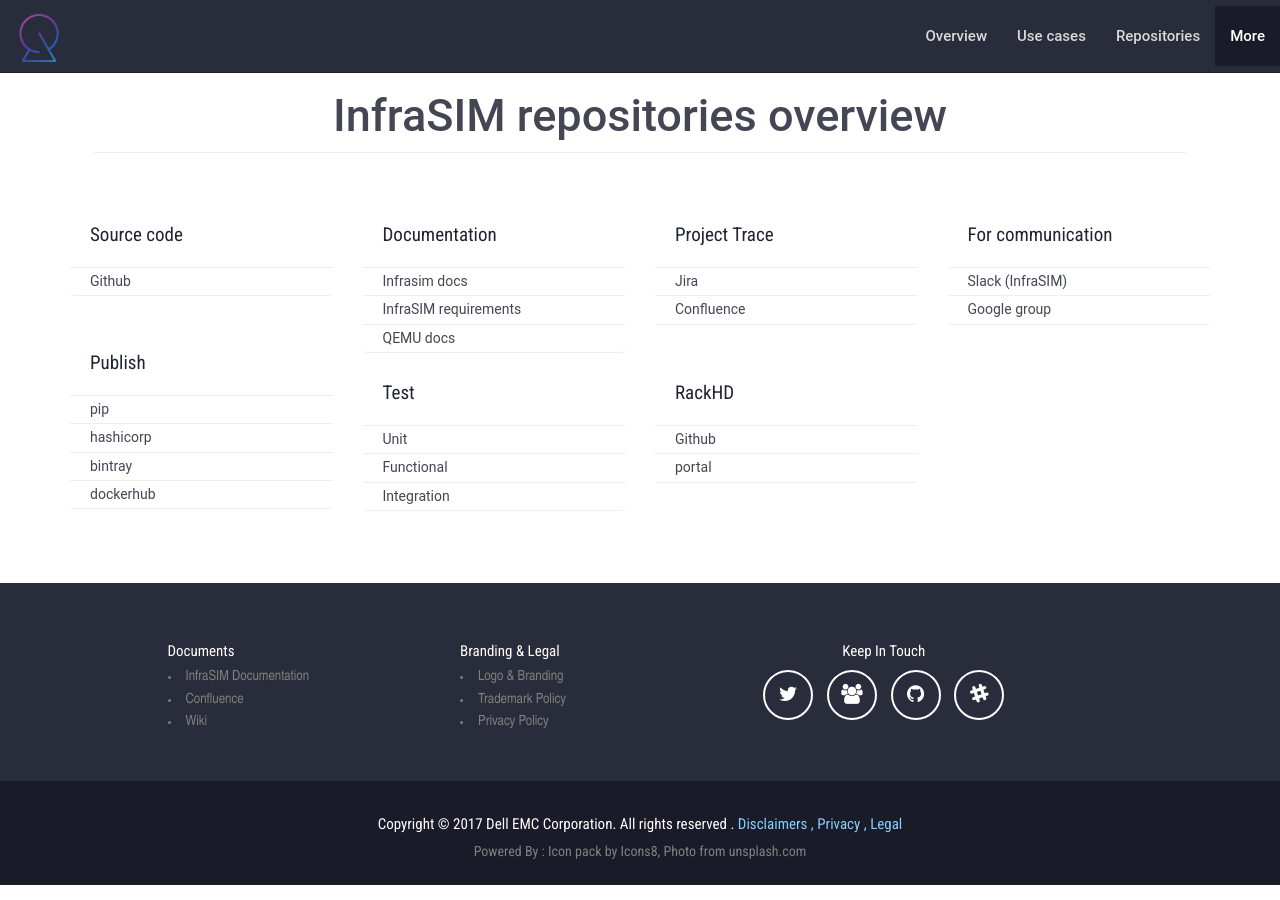
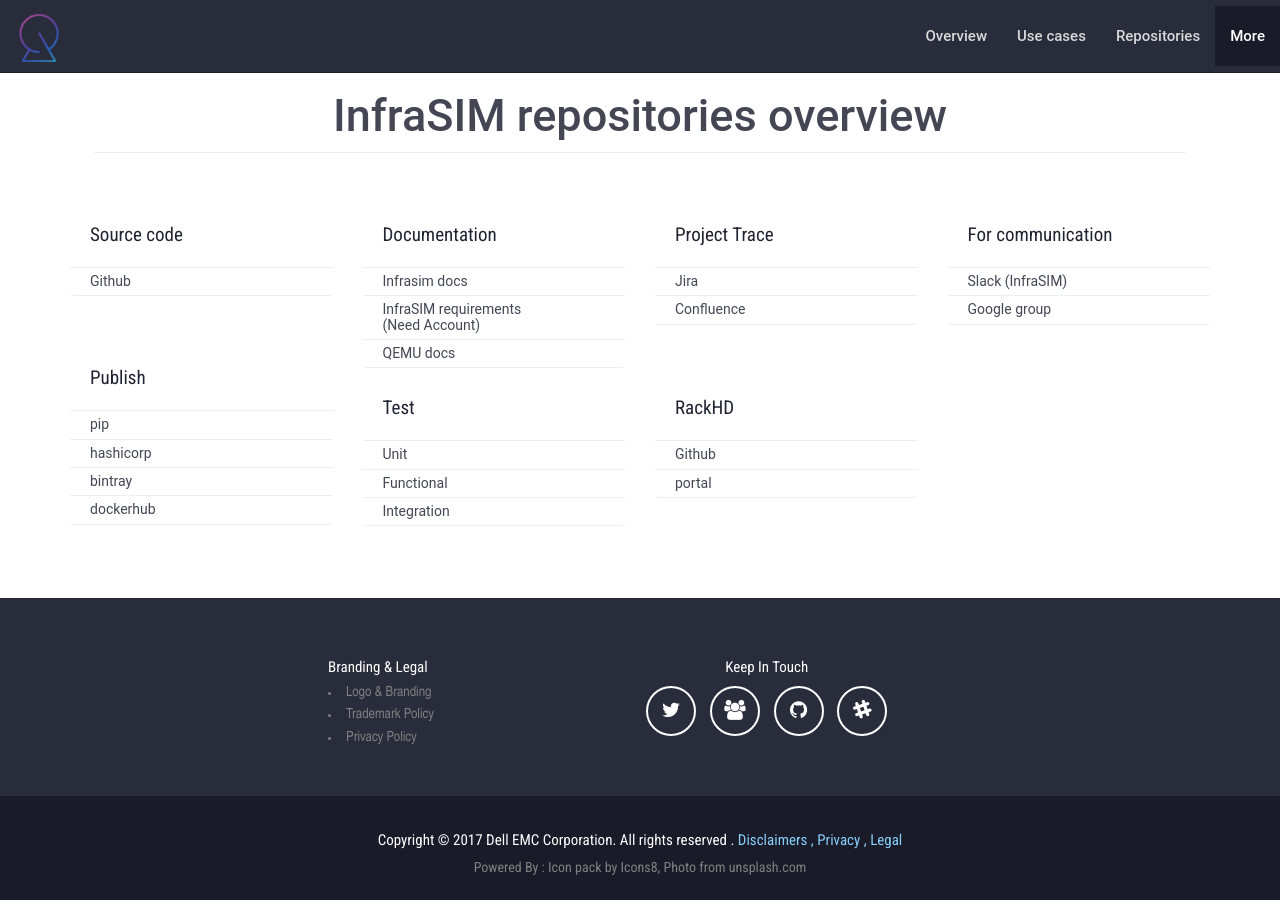
Before and after one commit to InfraSIM/infrasim.github.io, a Jekyll site: the page built from index.md, in a window 1280 px wide and 900 px high, scrolled down 2123 px. Built offline with Jekyll 4.4.1, drawn with Linux system fonts in a browser that asks for light colours; our own code applies the rules of GitHub Pages for plain Markdown files.

Commit message:
link renew

```diff
--- a/_includes/about.html
+++ b/_includes/about.html
@@ -16,7 +16,7 @@
             <div class="row">
                 <div class="clearfix visible-xs"></div>
                 <div class="col-lg-8 col-lg-offset-2 col-xs-12 col-xs-offset-0">
-                    <iframe width="100%" height="400" src="https://www.youtube.com/embed/LH8ArZE5mGM?rel=0&amp;showinfo=0" frameborder="0" allowfullscreen></iframe>
+                    <iframe width="100%" height="400" src="https://www.youtube.com/watch?v=tTTyXFqzAuY" frameborder="0" allowfullscreen></iframe>
                 </div>
             </div>
 
--- a/_includes/footer.html
+++ b/_includes/footer.html
@@ -3,21 +3,12 @@
         <div class="footer-above">
             <div class="container">
                 <div class="row">
-                    <div class="footer-col col-md-3 col-md-offset-1">
-                        <h5 style="text-align: left;">Documents</h5>
-                        <h6 class="grid_content"> <li class="big_margin">
-                            <a style="color:gray" href="http://infrasim.readthedocs.io/en/latest/" >InfraSIM Documentation  </a>
-                        </li> </h6>
-                        <h6 class="grid_content"> <li class="big_margin">
-                            <a style="color:gray" href=" https://hardware.corp.emc.com/display/HWSIM/InfraSIM+Home+-+HW+simulator">Confluence</a>
-                        </li> </h6>
-                        </li> </h6>
-                        <h6 class="grid_content"> <li class="big_margin">
-                            <a style="color:gray" href=" https://github.com/InfraSIM/infrasim-compute/wiki">Wiki</a>
-                        </li> </h6>
+                    <!-- <div class="footer-col col-md-3 col-md-offset-1"> -->
 
-                    </div>
-                    <div class="footer-col col-md-3">
+
+                    <!--  </div> -->
+
+                    <div class="footer-col col-md-3 col-md-offset-1" style="width:40%; padding-left:15%">
                         <h5 style="text-align: left;">Branding & Legal </h5>
                         <h6 class="grid_content"> <li class="big_margin">Logo & Branding </li> </h6>
                         <h6 class="grid_content"> <li class="big_margin">
@@ -34,6 +25,7 @@
                                 <a  href="{{ network.url }}" class="btn-social btn-outline"><i class="fa fa-fw fa-{{ network.title }}"></i></a>
 		                    {% endfor %}
                     </div>
+
                </div>
             </div>
         </div>
--- a/_includes/guides.html
+++ b/_includes/guides.html
@@ -20,8 +20,8 @@
                     <a href="http://infrasim.readthedocs.io/en/latest/" class="list-group-item list-group-item-fixed-border">
                         <h5 class="grid_content grid_content_dark">Infrasim docs</h5>
                     </a>
-                    <a href="https://hardware.corp.emc.com/display/HWSIM/HW+Simulator+requirements" class="list-group-item list-group-item-fixed-border">
-                        <h5 class="grid_content grid_content_dark">InfraSIM requirements</h5>
+                    <a href="https://infrasim.atlassian.net/secure/RapidBo" class="list-group-item list-group-item-fixed-border">
+                        <h5 class="grid_content grid_content_dark">InfraSIM requirements </br> (Need Account)</h5>
                     </a>
                      <a href=" http://download.qemu.org/qemu-doc.html" class="list-group-item list-group-item-fixed-border">
                         <h5 class="grid_content grid_content_dark">QEMU docs</h5>
--- a/_includes/header.html
+++ b/_includes/header.html
@@ -13,7 +13,7 @@
             </div>
             <div class="col-lg-8 col-lg-offset-2 col-xs-12 col-xs-offset-0 text-center">
                  <div class="btn-toolbar">
-                     <a href="https://hardware.corp.emc.com/display/HWSIM/InfraSIM+Home+-+HW+simulator" class="btn btn-sm btn-outline">
+                     <a href="https://pypi.org/project/infrasim-compute/" class="btn btn-sm btn-outline">
                           <i class="fa fa-download"></i>Get InfraSIM
                      </a>
                      <a href="https://github.com/InfraSIM" class="btn btn-sm btn-outline">
```
